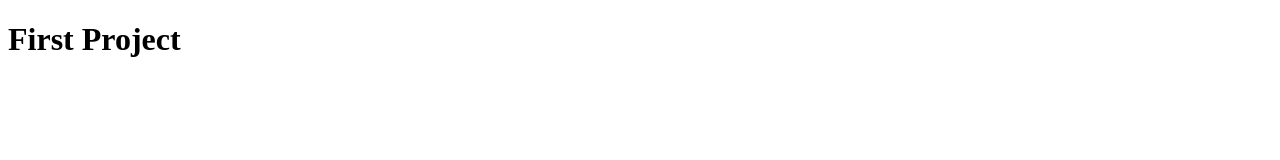
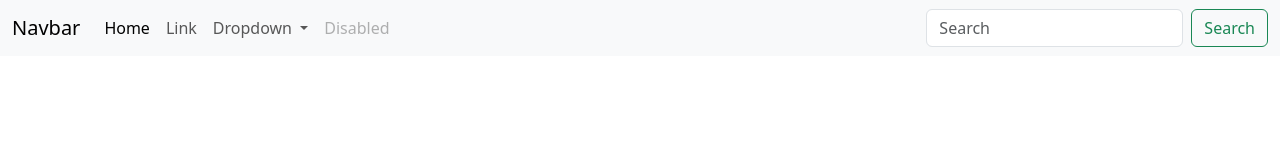
Before and after one commit to Shashith-Malshan/First_Project, a plain HTML site: page index.html in a window 1280 px wide. Drawn offline with nearby package versions, Linux system fonts and the light colour scheme.

Commit message:
Add Navbar

```diff
--- a/index.html
+++ b/index.html
@@ -1,11 +1,56 @@
 <!DOCTYPE html>
 <html lang="en">
+
 <head>
     <meta charset="UTF-8">
     <meta name="viewport" content="width=device-width, initial-scale=1.0">
     <title>Document</title>
+    <link href="https://cdn.jsdelivr.net/npm/bootstrap@5.3.7/dist/css/bootstrap.min.css" rel="stylesheet"
+        integrity="sha384-LN+7fdVzj6u52u30Kp6M/trliBMCMKTyK833zpbD+pXdCLuTusPj697FH4R/5mcr" crossorigin="anonymous">
 </head>
+
 <body>
-    <h1>First Project</h1>
+    <nav class="navbar navbar-expand-lg bg-body-tertiary">
+        <div class="container-fluid">
+            <a class="navbar-brand" href="#">Navbar</a>
+            <button class="navbar-toggler" type="button" data-bs-toggle="collapse"
+                data-bs-target="#navbarSupportedContent" aria-controls="navbarSupportedContent" aria-expanded="false"
+                aria-label="Toggle navigation">
+                <span class="navbar-toggler-icon"></span>
+            </button>
+            <div class="collapse navbar-collapse" id="navbarSupportedContent">
+                <ul class="navbar-nav me-auto mb-2 mb-lg-0">
+                    <li class="nav-item">
+                        <a class="nav-link active" aria-current="page" href="#">Home</a>
+                    </li>
+                    <li class="nav-item">
+                        <a class="nav-link" href="#">Link</a>
+                    </li>
+                    <li class="nav-item dropdown">
+                        <a class="nav-link dropdown-toggle" href="#" role="button" data-bs-toggle="dropdown"
+                            aria-expanded="false">
+                            Dropdown
+                        </a>
+                        <ul class="dropdown-menu">
+                            <li><a class="dropdown-item" href="#">Action</a></li>
+                            <li><a class="dropdown-item" href="#">Another action</a></li>
+                            <li>
+                                <hr class="dropdown-divider">
+                            </li>
+                            <li><a class="dropdown-item" href="#">Something else here</a></li>
+                        </ul>
+                    </li>
+                    <li class="nav-item">
+                        <a class="nav-link disabled" aria-disabled="true">Disabled</a>
+                    </li>
+                </ul>
+                <form class="d-flex" role="search">
+                    <input class="form-control me-2" type="search" placeholder="Search" aria-label="Search" />
+                    <button class="btn btn-outline-success" type="submit">Search</button>
+                </form>
+            </div>
+        </div>
+    </nav>
 </body>
+
 </html>
```
